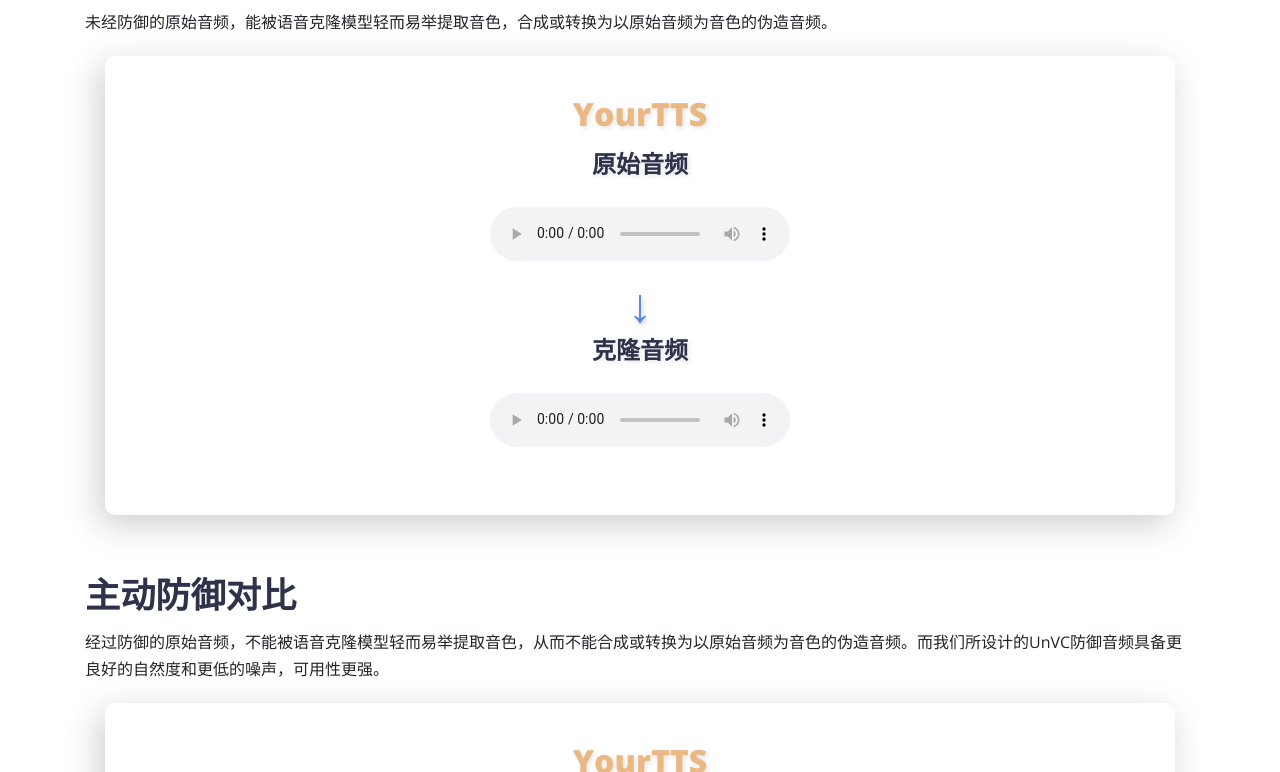
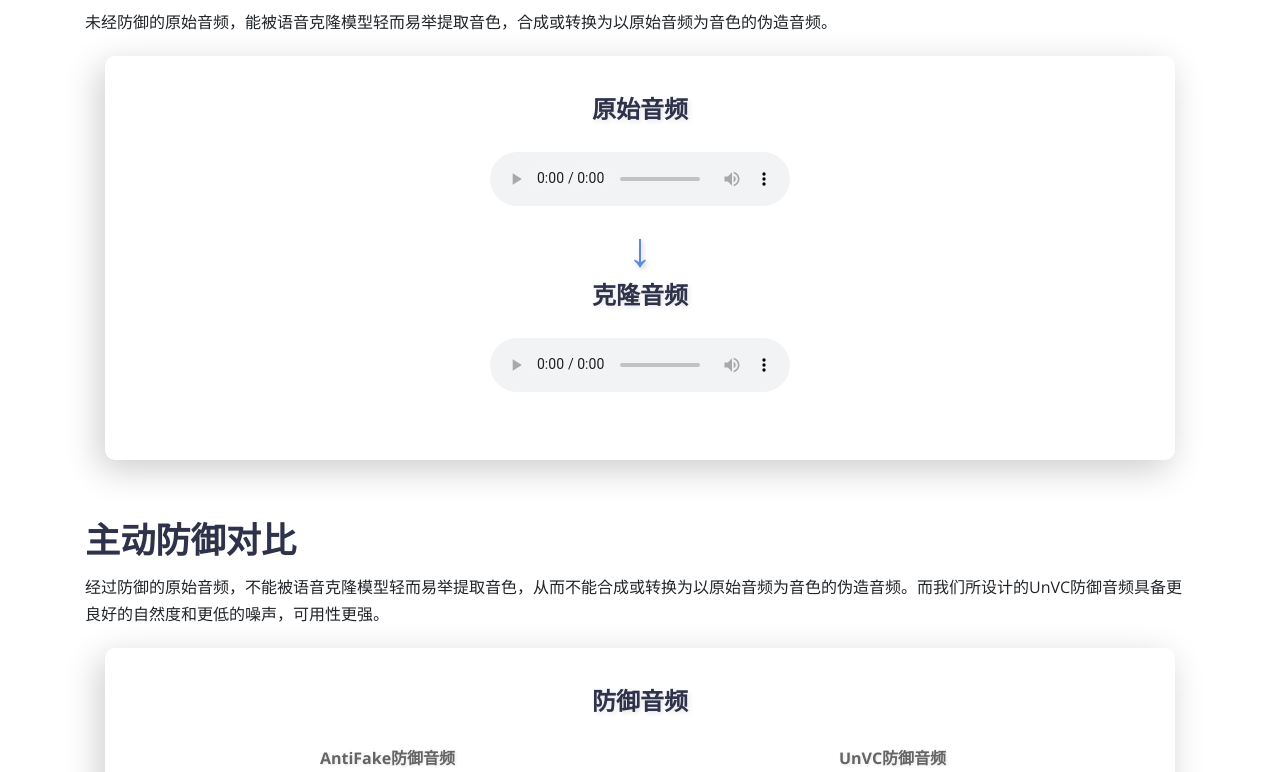
Before and after one commit to MaxShao2003/UnVC.github.io, a plain HTML site: page index.html in a window 1280 px wide. Shown: the part 648-1420 px from the top of the page. Drawn offline with nearby package versions, Linux system fonts and the light colour scheme.

Commit message:
Add files via upload

```diff
--- a/index.html
+++ b/index.html
@@ -75,7 +75,7 @@
       <h2 style="margin-top: 60px; margin-bottom: 15px;">原始克隆攻击</h2>
       <p>未经防御的原始音频，能被语音克隆模型轻而易举提取音色，合成或转换为以原始音频为音色的伪造音频。</p>
         <div class="audio-module">
-          <h2 class="model-name">YourTTS</h2>
+
 
           <h4>原始音频</h4>
           <div class="audio-group horizontal">
@@ -108,7 +108,7 @@
         <h2 style="margin-top: 60px; margin-bottom: 15px;">主动防御对比</h2>
         <p>经过防御的原始音频，不能被语音克隆模型轻而易举提取音色，从而不能合成或转换为以原始音频为音色的伪造音频。而我们所设计的UnVC防御音频具备更良好的自然度和更低的噪声，可用性更强。</p>
         <div class="audio-module">
-          <h2 class="model-name">YourTTS</h2>
+
 
           <h4>防御音频</h4>
           <div class="audio-group horizontal">
@@ -165,7 +165,7 @@
         <h2 style="margin-top: 60px; margin-bottom: 15px;">鲁棒性测试（剪裁）</h2>
         <p>分别对两种技术的防御音频进行剪裁操作，继而测试防御效果，不难发现我们所设计的UnVC防御音频相比于AntiFake技术，依旧保持更为良好的防御效果。</p>
         <div class="audio-module">
-          <h2 class="model-name">YourTTS</h2>
+
 
           <h4>防御音频</h4>
           <div class="audio-group horizontal">
@@ -211,7 +211,7 @@
         <h2 style="margin-top: 60px; margin-bottom: 15px;">鲁棒性测试（重采样）</h2>
         <p>分别对两种技术的防御音频进行重采样，继而测试防御效果，不难发现我们所设计的UnVC防御音频相比于AntiFake技术，依旧保持更为良好的防御效果。</p>
         <div class="audio-module">
-          <h2 class="model-name">YourTTS</h2>
+
 
           <h4>防御音频</h4>
           <div class="audio-group horizontal">
@@ -260,7 +260,7 @@
         <h2 style="margin-top: 60px; margin-bottom: 15px;">鲁棒性测试（噪声）</h2>
         <p>分别对两种技术的防御音频添加噪声操作，继而测试防御效果，不难发现我们所设计的UnVC防御音频相比于AntiFake技术，依旧保持更为良好的防御效果。</p>
         <div class="audio-module">
-          <h2 class="model-name">YourTTS</h2>
+
 
           <h4>防御音频</h4>
           <div class="audio-group horizontal">
@@ -309,7 +309,7 @@
         <h2 style="margin-top: 60px; margin-bottom: 15px;">鲁棒性测试（mp3格式压缩，比特率32K）</h2>
         <p>分别对两种技术的防御音频进行mp3压缩操作，比特率为32K，继而测试防御效果，不难发现我们所设计的UnVC防御音频相比于AntiFake技术，依旧保持更为良好的防御效果。</p>
         <div class="audio-module">
-          <h2 class="model-name">YourTTS</h2>
+
 
           <h4>防御音频</h4>
           <div class="audio-group horizontal">
@@ -358,7 +358,7 @@
         <h2 style="margin-top: 60px; margin-bottom: 15px;">鲁棒性测试（acc格式压缩，比特率32K）</h2>
         <p>分别对两种技术的防御音频进行acc压缩操作，比特率为32K，继而测试防御效果，不难发现我们所设计的UnVC防御音频相比于AntiFake技术，依旧保持更为良好的防御效果。</p>
         <div class="audio-module">
-          <h2 class="model-name">YourTTS</h2>
+
 
           <h4>防御音频</h4>
           <div class="audio-group horizontal">
```
